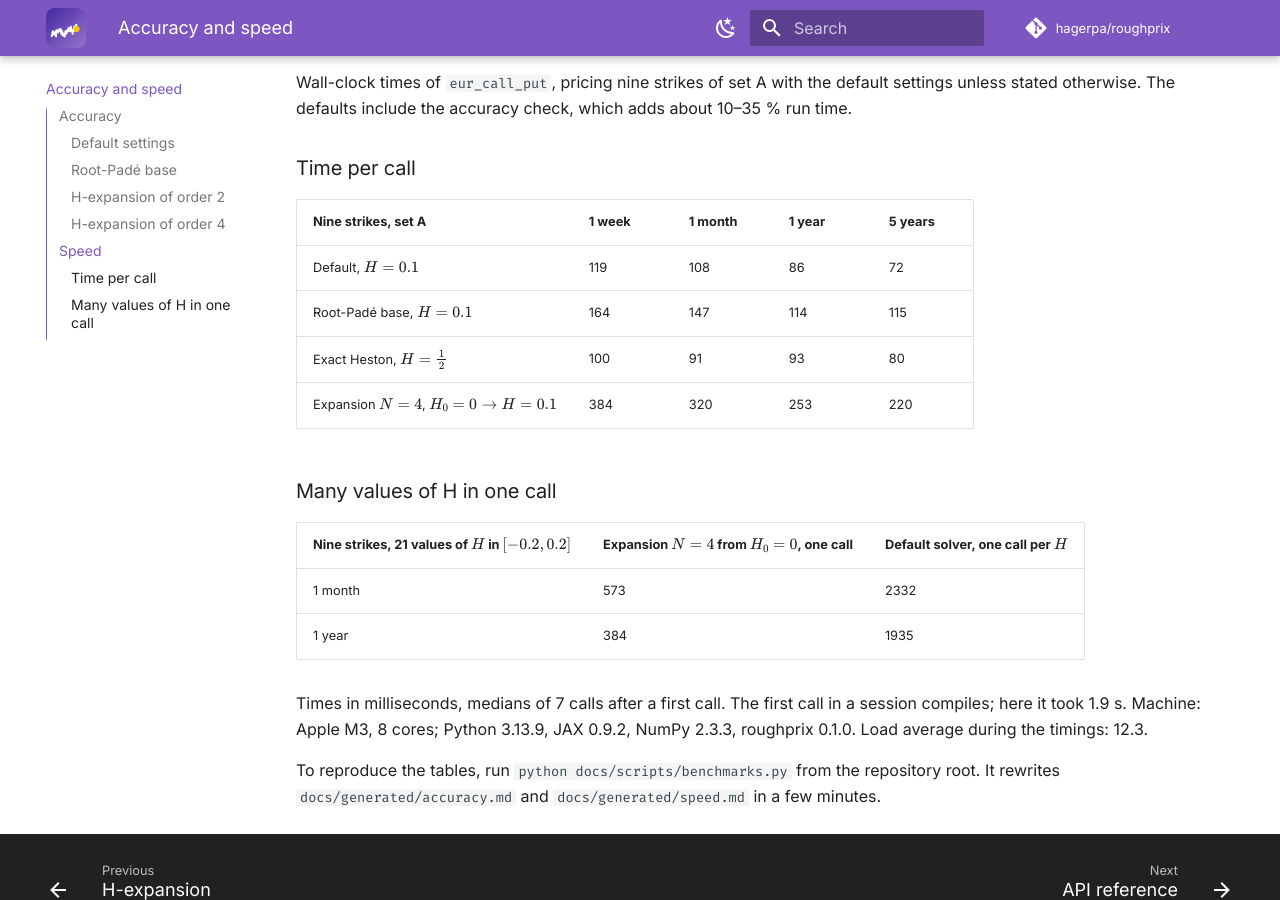
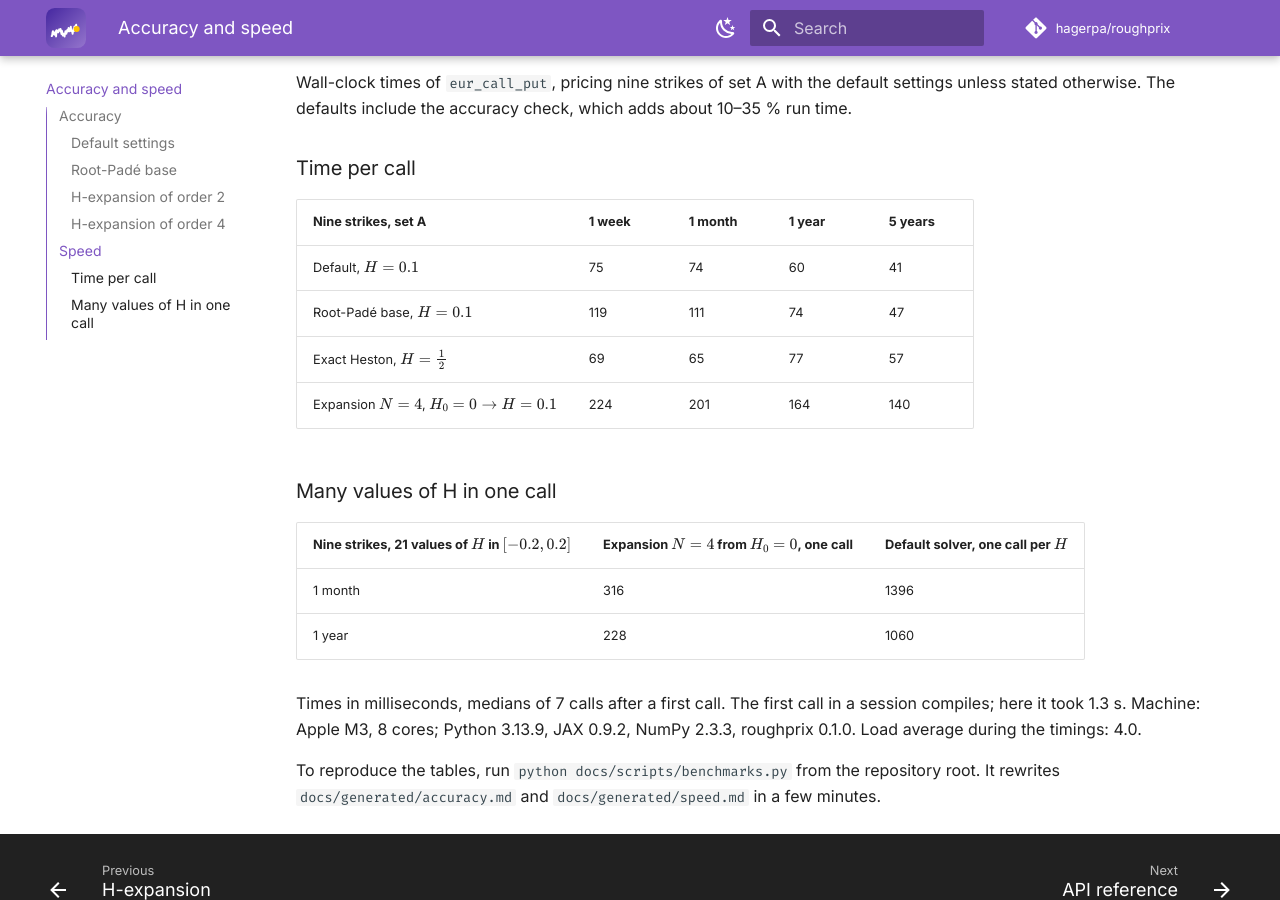
Before and after one commit to hagerpa/roughprix, an MkDocs documentation site: the page built from docs/benchmarks.md, in a window 1280 px wide and 900 px high, scrolled down 2268 px. Built offline with MkDocs 1.6.1 and Material for MkDocs 9.7.7, drawn with Linux system fonts in a browser that asks for light colours; plug-ins that fetch from the network failed and are left out; comment, search, counter and statistics services are not loaded.

Commit message:
Rerun the timings on an idle machine
Co-Authored-By: Claude Opus 5.5 <noreply@anthropic.com>
Claude-Session: https://claude.ai/code/session_01K38xBsUuApsSzw9ZhFuJgG

```diff
--- a/docs/generated/speed.md
+++ b/docs/generated/speed.md
@@ -2,16 +2,16 @@
 
 | Nine strikes, set A | 1 week | 1 month | 1 year | 5 years |
 |---|---|---|---|---|
-| Default, $H = 0.1$ | 119 | 108 | 86 | 72 |
-| Root-Padé base, $H = 0.1$ | 164 | 147 | 114 | 115 |
-| Exact Heston, $H = \tfrac12$ | 100 | 91 | 93 | 80 |
-| Expansion $N = 4$, $H_0 = 0 \to H = 0.1$ | 384 | 320 | 253 | 220 |
+| Default, $H = 0.1$ | 75 | 74 | 60 | 41 |
+| Root-Padé base, $H = 0.1$ | 119 | 111 | 74 | 47 |
+| Exact Heston, $H = \tfrac12$ | 69 | 65 | 77 | 57 |
+| Expansion $N = 4$, $H_0 = 0 \to H = 0.1$ | 224 | 201 | 164 | 140 |
 
 ### Many values of H in one call
 
 | Nine strikes, 21 values of $H$ in $[-0.2, 0.2]$ | Expansion $N = 4$ from $H_0 = 0$, one call | Default solver, one call per $H$ |
 |---|---|---|
-| 1 month | 573 | 2332 |
-| 1 year | 384 | 1935 |
+| 1 month | 316 | 1396 |
+| 1 year | 228 | 1060 |
 
-Times in milliseconds, medians of 7 calls after a first call. The first call in a session compiles; here it took 1.9 s. Machine: Apple M3, 8 cores; Python 3.13.9, JAX 0.9.2, NumPy 2.3.3, roughprix 0.1.0. Load average during the timings: 12.3.
+Times in milliseconds, medians of 7 calls after a first call. The first call in a session compiles; here it took 1.3 s. Machine: Apple M3, 8 cores; Python 3.13.9, JAX 0.9.2, NumPy 2.3.3, roughprix 0.1.0. Load average during the timings: 4.0.
```
